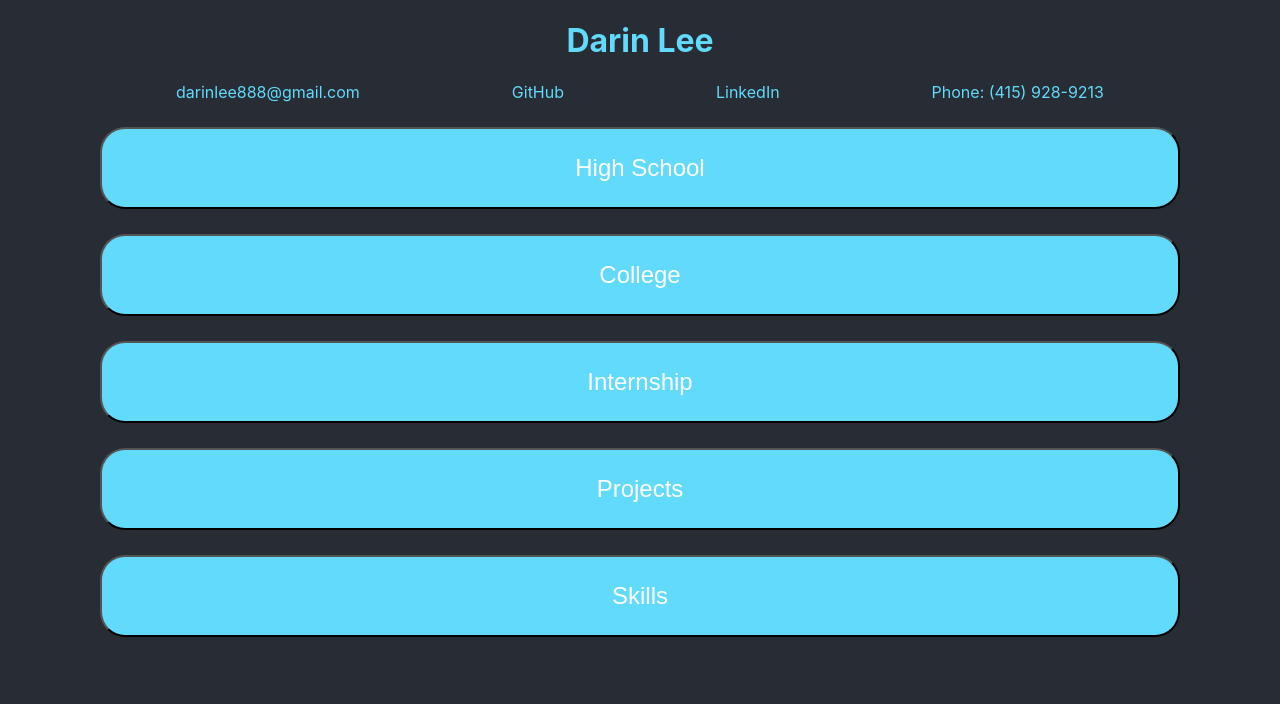
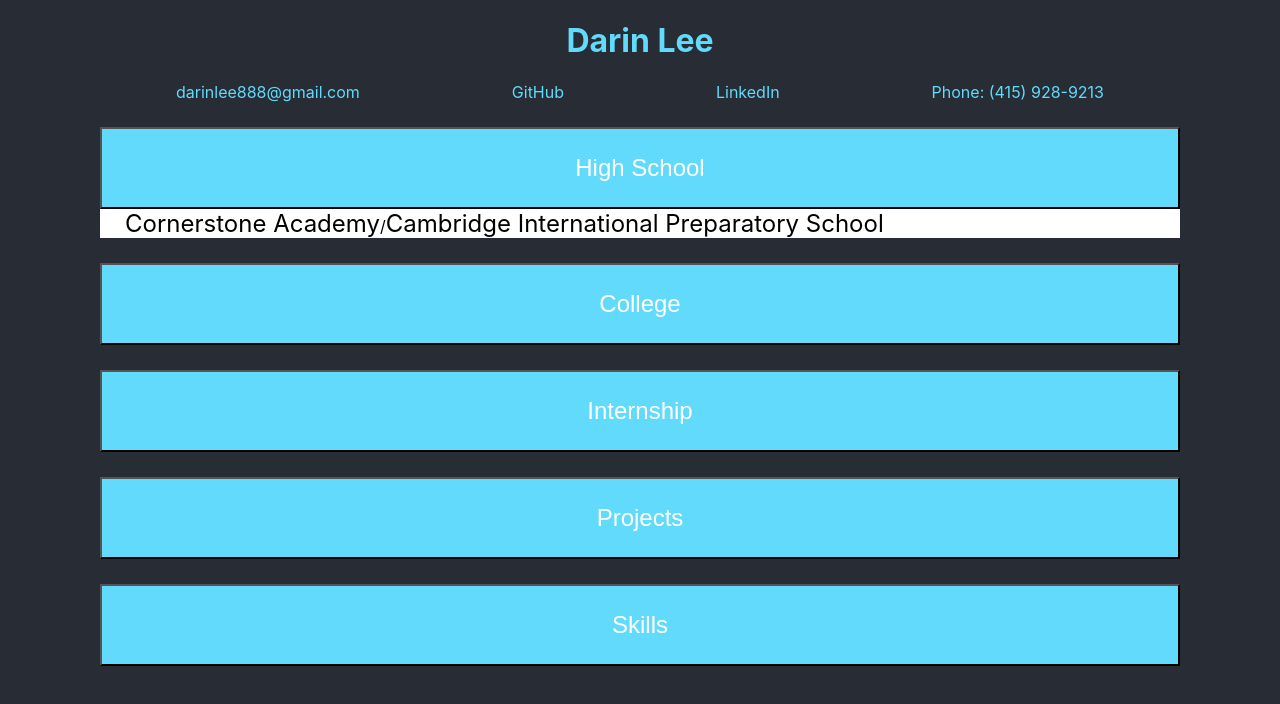
Before and after one commit to darinlee888/react-gh-pages, a React (Create React App) app: page / in a window 1280 px wide. Both pictures are taken after a click on the button "High School". Shown: the top 704 px of the page. Built offline with nearby package versions, Linux system fonts and the light colour scheme.

Commit message:
Added button functionality

```diff
--- a/src/App.css
+++ b/src/App.css
@@ -20,7 +20,6 @@ button {
   font-size: x-large;
   background-color: #61dafb;
   color: #ffffff;
-  border-radius: 25px;
 }
 
 #contactInfo {
@@ -35,3 +34,38 @@ button {
   display: flex;
   flex-direction: column;
 }
+
+.info {
+  margin-left: 100px;
+  margin-right: 100px;
+  background-color: #ffffff;
+  color: #000000;
+  text-indent: 25px;
+}
+
+.title {
+  color: #000000;
+  font-size: x-large;
+}
+
+.subtitle {
+  font-size: large;
+  text-indent: 50px;
+}
+
+@media screen and (max-width: 450px) {
+  #contactInfo {
+    margin-left: 50px;
+    margin-right: 50px;
+  }
+
+  button {
+    margin-left: 50px;
+    margin-right: 50px;
+  }
+
+  .info {
+    margin-left: 50px;
+    margin-right: 50px;
+  }
+}
--- a/src/App.js
+++ b/src/App.js
@@ -1,21 +1,96 @@
 import './App.css';
+import { useState } from "react";
 
 function App() {
+  const [school, setSchool] = useState(false);
+  const [college, setCollege] = useState(false);
+  const [intern, setIntern] = useState(false);
+  const [project, setProject] = useState(false);
+  const [skill, setSkill] = useState(false);
+
+  function changeSchoolDisplay() {
+    setSchool(!school);
+  }
+
+  function changeCollegeDisplay() {
+    setCollege(!college);
+  }
+
+  function changeInternDisplay() {
+    setIntern(!intern);
+  }
+
+  function changeProjectDisplay() {
+    setProject(!project);
+  }
+
+  function changeSkillDisplay() {
+    setSkill(!skill);
+  }
+
+  let schoolInfo = <></>;
+  if (school) {
+    schoolInfo =
+    <div className="info">
+      <a className="title" href="https://www.cornerstone-academy.net/" target="_blank">Cornerstone Academy</a>
+      <span>/</span>
+      <a className="title" href="https://www.cambridgeprep.org/" target="_blank">Cambridge International Preparatory School</a>
+    </div>;
+  }
+
+  let collegeInfo = <></>;
+  if (college) {
+    collegeInfo =
+    <div className="info">
+      <a className="title" href="https://www.ucdavis.edu/" target="_blank">University of California, Davis</a>
+    </div>;
+  }
+
+  let internInfo = <></>;
+  if (intern) {
+    internInfo =
+    <div className="info">
+      <a className="title" href="https://www.aboutamazon.com/" target="_blank">Amazon.com, Inc.</a>
+      <div className="subtitle">Software Dev Engineer I Intern (from July 06, 2021 to September 24, 2021)</div>
+    </div>;
+  }
+
+  let projectInfo = <></>;
+  if (project) {
+    projectInfo =
+    <div className="info">
+      <a className="title" href="http://www.uccesurveyresults.com/" target="_blank">ECS 193A/B: Senior Design Project</a>
+    </div>;
+  }
+
+  let skillInfo = <></>;
+  if (skill) {
+    skillInfo =
+    <div className="info">
+      <div>Placeholder</div>
+    </div>;
+  }
+
   return (
     <main>
       <h1>Darin Lee</h1>
       <div id="contactInfo">
-        <a href = "mailto: darinlee888@gmail.com">darinlee888@gmail.com</a>
+        <a href="mailto: darinlee888@gmail.com">darinlee888@gmail.com</a>
         <a href="https://github.com/darinlee888" target="_blank">GitHub</a>
         <a href="https://www.linkedin.com/in/darin-lee-3486031b1/" target="_blank">LinkedIn</a>
         <div id="phone">Phone: (415) 928-9213</div>
       </div>
       <div id="resume">
-        <button>High School</button>
-        <button>College</button>
-        <button>Internship</button>
-        <button>Projects</button>
-        <button>Skills</button>
+        <button onClick={changeSchoolDisplay}>High School</button>
+        {schoolInfo}
+        <button onClick={changeCollegeDisplay}>College</button>
+        {collegeInfo}
+        <button onClick={changeInternDisplay}>Internship</button>
+        {internInfo}
+        <button onClick={changeProjectDisplay}>Projects</button>
+        {projectInfo}
+        <button onClick={changeSkillDisplay}>Skills</button>
+        {skillInfo}
       </div>
     </main>
   );
```
